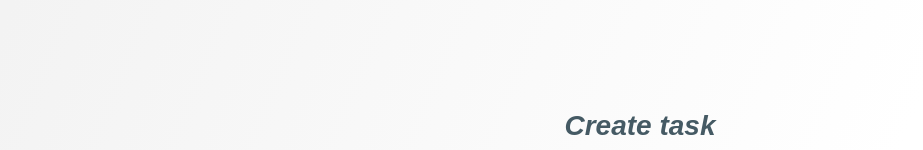
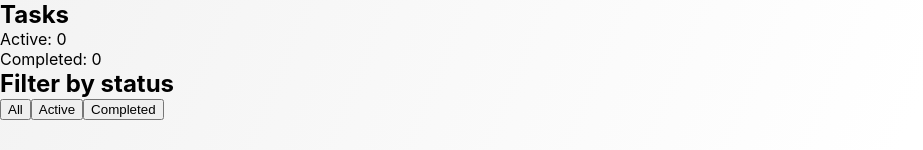
Before and after one commit to VitaliySaburdo/test-task-volt, a React (Vite) app: page / in a window 1280 px wide. Shown: the top 150 px of the page, without its empty margins (0-923 px from the left). Built offline with nearby package versions, Linux system fonts and the light colour scheme; no server answers.

Commit message:
functional is complete

```diff
--- a/src/App.jsx
+++ b/src/App.jsx
@@ -8,6 +8,7 @@ import { ToDoForm } from './components/todo-form/todo-form'
 import { Container } from './components/container/container'
 import { Section } from './components/section/section'
 import { ToDoList } from './components/todo-list/todo-list'
+import { AppBar } from './components/app-bar/app-bar'
 function App() {
   const dispatch = useDispatch()
   const isLoading = useSelector(selectIsLoading)
@@ -20,6 +21,7 @@ function App() {
   return (
     <>
       <ThemeProvider theme={theme}>
+        <AppBar/>
         <main>
           <Section>
             <Container>
--- a/src/components/app-bar/app-bar.jsx
+++ b/src/components/app-bar/app-bar.jsx
@@ -1,5 +1,5 @@
-import { StatusFilter } from 'components/StatusFilter/StatusFilter'
-import { TaskCounter } from 'components/TaskCounter/TaskCounter'
+import { StatusFilter } from '../status-filter/status-filter'
+import { TaskCounter } from '../task-counter/task-counter'
 
 export const AppBar = () => {
   return (
--- /dev/null
+++ b/src/components/task-counter/task-counter.jsx
@@ -0,0 +1,13 @@
+import { useSelector } from "react-redux";
+import { selectTaskCount } from "../../redux/selectors";
+
+export const TaskCounter = () => {
+  const { active, completed } = useSelector(selectTaskCount);
+
+  return (
+    <div>
+      <p>Active: {active}</p>
+      <p>Completed: {completed}</p>
+    </div>
+  );
+};
--- a/src/components/todo-list/todo-list.jsx
+++ b/src/components/todo-list/todo-list.jsx
@@ -1,9 +1,9 @@
 import { useSelector } from 'react-redux'
-import { selectTasks } from '../../redux/selectors'
+import { selectVisibleTasks } from '../../redux/selectors'
 import { Task } from '../todo-item/todo-item'
 import { List } from './todo-list.styled'
 export const ToDoList = () => {
-  const tasks = useSelector(selectTasks)
+  const tasks = useSelector(selectVisibleTasks)
   return (
     <>
       <List>
```
